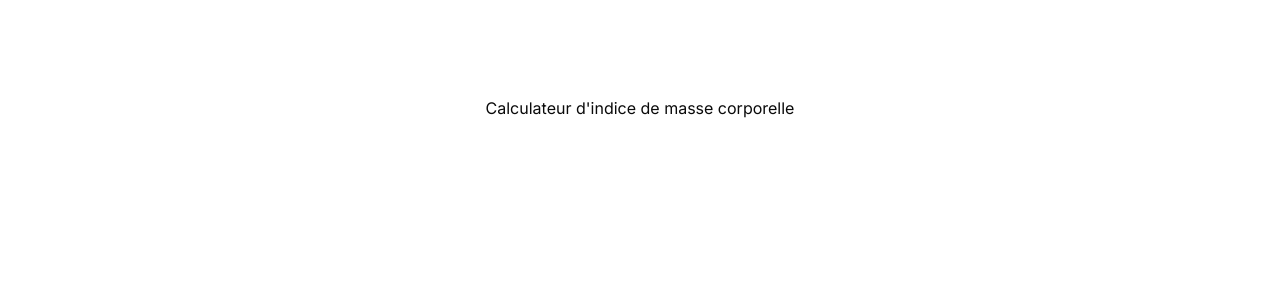
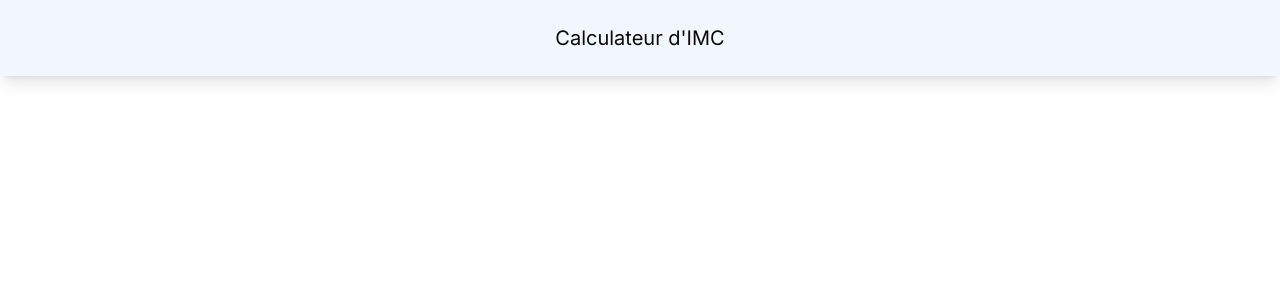
Before and after one commit to CedraCN04/imc-calculator, a Next.js app: page / in a window 1280 px wide. Shown: the top 300 px of the page. Built offline with nearby package versions, Linux system fonts and the light colour scheme.

Commit message:
ajout de la navbar

```diff
--- a/app/globals.css
+++ b/app/globals.css
@@ -64,6 +64,9 @@
     --input: 0 0% 14.9%;
     --ring: 0 0% 83.1%;
   }
+  .background {
+    background-color: #f2f6fe;
+  }
 }
 
 @layer base {
--- a/app/page.tsx
+++ b/app/page.tsx
@@ -1,7 +1,11 @@
+import NavBar from "@/components/widgets/navbar";
+
 export default function Home() {
   return (
-    <main className="flex min-h-screen flex-col items-center justify-between p-24">
-      <h1>Calculateur d&apos;indice de masse corporelle</h1>
-    </main>
+    <>
+      <header className="w-full background shadow-lg">
+        <NavBar />
+      </header>
+    </>
   );
 }
--- /dev/null
+++ b/components/widgets/navbar.tsx
@@ -0,0 +1,7 @@
+export default function NavBar() {
+  return (
+    <nav className="flex justify-center items-center w-4/5 mx-auto py-2 md:py-6">
+      <h1 className="md:text-xl">Calculateur d&apos;IMC</h1>
+    </nav>
+  );
+}
--- a/package.json
+++ b/package.json
@@ -16,6 +16,7 @@
     "next": "14.2.3",
     "react": "^18",
     "react-dom": "^18",
+    "react-icons": "^5.2.1",
     "tailwind-merge": "^2.3.0",
     "tailwindcss-animate": "^1.0.7"
   },
```
Also changed, not shown: 1 other file (tests, documents, lock files or other folders). Lines whose indentation alone changed are shown as unchanged.
